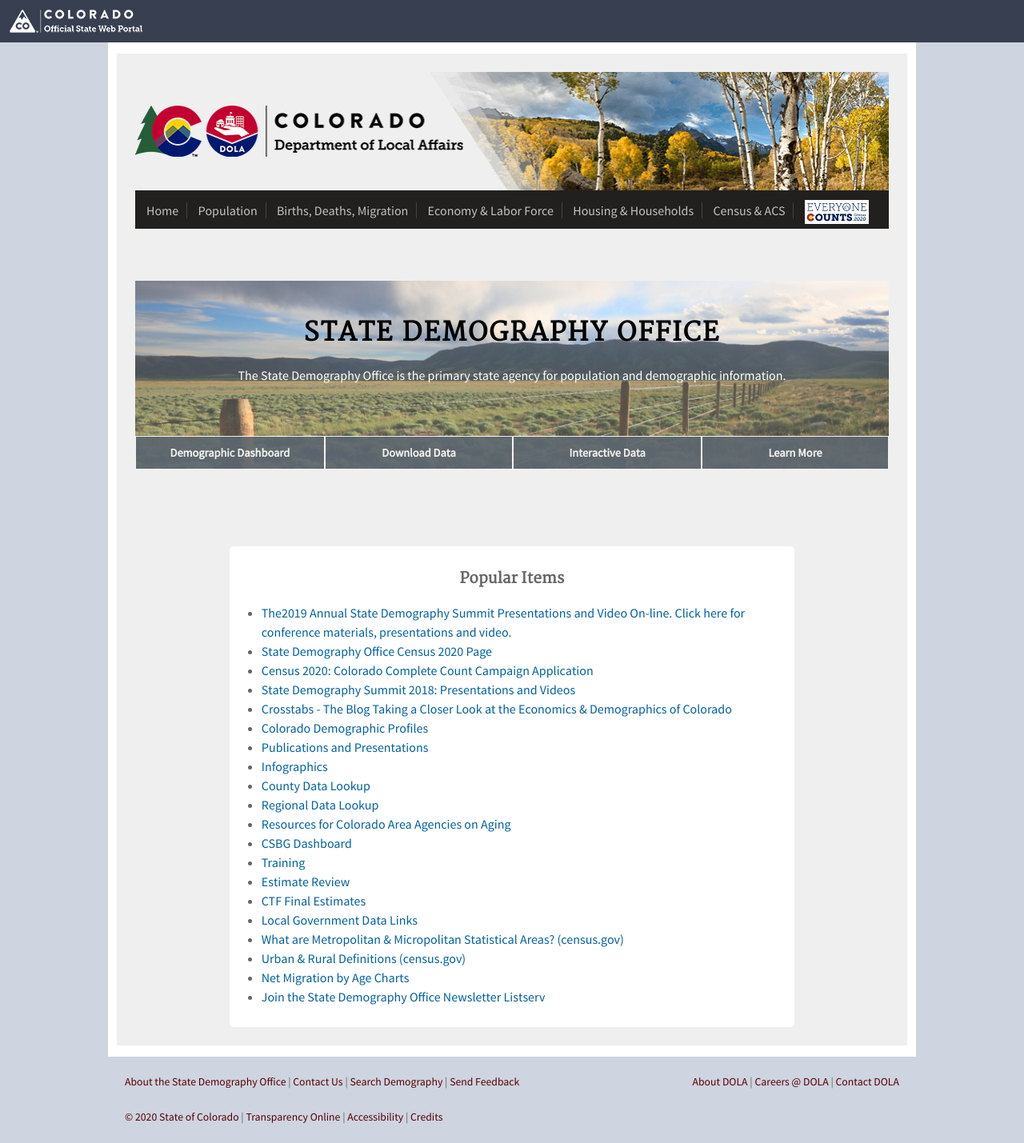
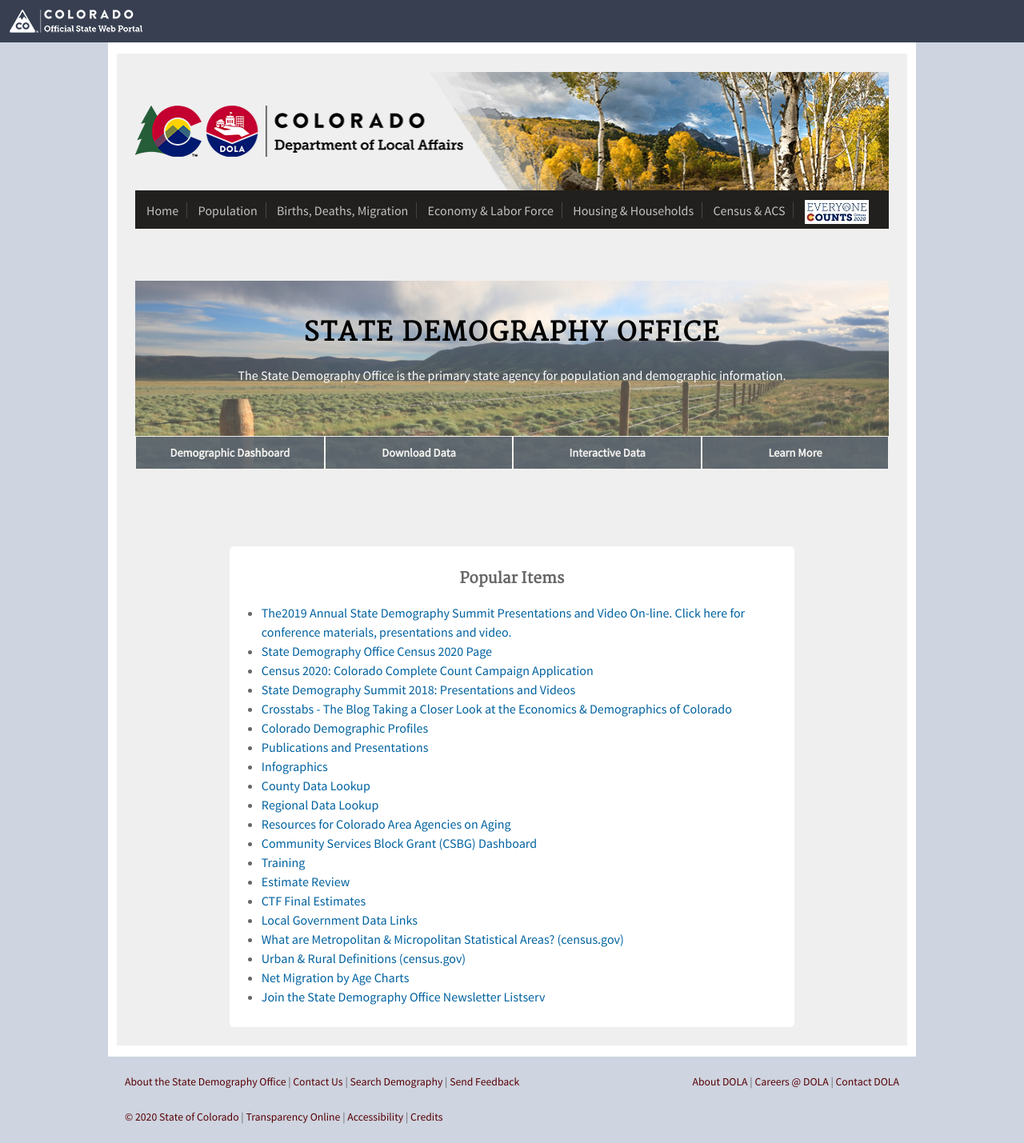
Before and after one commit to TBleess/Website_New, a Jekyll site: the page built from pages/0_Homepage_and_Footer_Links/index.md, in a window 1280 px wide. Shown: the whole page at 80% size. Built offline with Jekyll 4.4.1, drawn with Linux system fonts in a browser that asks for light colours.

Commit message:
Update infobox.yml

```diff
--- a/_data/infobox.yml
+++ b/_data/infobox.yml
@@ -25,7 +25,7 @@
   url: "population/data/profile-regions/"
 - name: "Resources for Colorado Area Agencies on Aging"
   url: "/demography/AAA-2018/"
-- name: "CSBG Dashboard"
+- name: "Community Services Block Grant (CSBG) Dashboard"
   url: "https://gis.dola.colorado.gov/apps/CSBG/"
 - name: "Training"
   url: "/demography/training#training"
```
